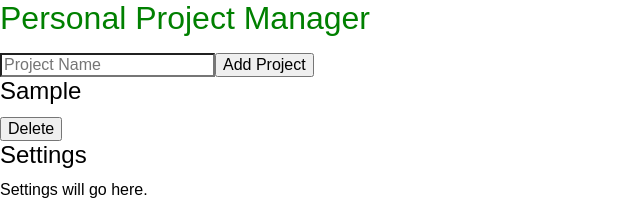
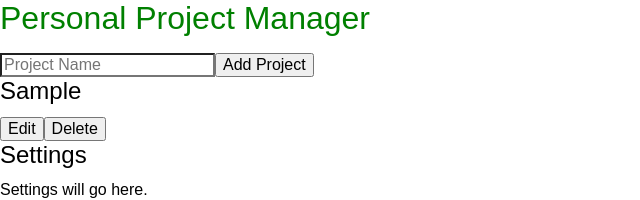
Before and after one commit to Zhibek-KRMKL/react-portfolio, a React (Vite) app: page / in a window 1280 px wide. Both pictures are taken after typing "Sample" into the empty fields and a click on the button "Add Project". Shown: the top 200 px of the page, without its empty margins (0-640 px from the left). Built offline with nearby package versions, Linux system fonts and the light colour scheme.

Commit message:
feat: adding the ability to edit a project

```diff
--- a/src/App.jsx
+++ b/src/App.jsx
@@ -30,6 +30,15 @@ const App = () => {
         setProjectList((prevProjectList) => [...prevProjectList, newProject]);
     };
 
+    const updateProject = (projectId, updatedName) => {
+        setProjectList((prevProjectList) =>
+            prevProjectList.map((project) =>
+                project.id === projectId ? { ...project, name: updatedName } : project
+            )
+        );
+    };
+
+
     const deleteProject = (projectId) => {
         setProjectList((prevProjectList) =>
             prevProjectList.filter((project) => project.id !== projectId)
@@ -40,7 +49,10 @@ const App = () => {
         <div>
             <h1>Personal Project Manager</h1>
             <AddProjectForm onAddProject={addProject} />
-            <ProjectList projectList={projectList} onDelete={deleteProject} />
+            <ProjectList
+            projectList={projectList}
+            onUpdate={updateProject}
+            onDelete={deleteProject} />
             <Settings />
         </div>
     );
--- a/src/Components/ProjectCard.jsx
+++ b/src/Components/ProjectCard.jsx
@@ -1,20 +1,53 @@
+import { useState } from 'react';
 import PropTypes from 'prop-types';
 
-const ProjectCard = ({ project, onDelete }) => {
+const ProjectCard = ({ project, onUpdate, onDelete }) => {
+    const [isEditing, setIsEditing] = useState(false);
+    const [newName, setNewName] = useState(project.name);
+
+    const handleEdit = () => {
+        setIsEditing(true);
+    };
+
+    const handleSave = () => {
+        onUpdate(project.id, newName);  // Обновляем проект
+        setIsEditing(false);
+    };
+
+    const handleDelete = () => {
+        onDelete(project.id);  // Удаляем проект
+    };
+
     return (
         <div>
-            <h2>{project.name}</h2>
-            <button onClick={() => onDelete(project.id)}>Delete</button>
+            {isEditing ? (
+                <div>
+                    <input
+                        type="text"
+                        value={newName}
+                        onChange={(e) => setNewName(e.target.value)}
+                    />
+                    <button onClick={handleSave}>Save</button>
+                </div>
+            ) : (
+                <div>
+                    <h2>{project.name}</h2>
+                    <button onClick={handleEdit}>Edit</button>
+                    <button onClick={handleDelete}>Delete</button> {/* Добавляем кнопку удаления */}
+                </div>
+            )}
         </div>
     );
 };
 
+// Валидация пропсов
 ProjectCard.propTypes = {
     project: PropTypes.shape({
         name: PropTypes.string.isRequired,
         id: PropTypes.number.isRequired,
     }).isRequired,
-    onDelete: PropTypes.func.isRequired, // Добавляем валидацию пропсов для onDelete
+    onUpdate: PropTypes.func.isRequired,  // Функция обновления проекта
+    onDelete: PropTypes.func.isRequired,  // Функция удаления проекта
 };
 
 export default ProjectCard;
--- a/src/Components/ProjectList.jsx
+++ b/src/Components/ProjectList.jsx
@@ -1,20 +1,22 @@
 import PropTypes from 'prop-types';
 import ProjectCard from './ProjectCard';
 
-const ProjectList = ({ projectList, onDelete }) => {
+const ProjectList = ({ projectList, onUpdate, onDelete }) => {
     return (
         <div>
             {projectList.map((project) => (
                 <ProjectCard
                     key={project.id}
                     project={project}
-                    onDelete={onDelete} // Передаем функцию удаления
+                    onUpdate={onUpdate}  // Передаем функцию обновления
+                    onDelete={onDelete}  // Передаем функцию удаления
                 />
             ))}
         </div>
     );
 };
 
+// Валидация пропсов
 ProjectList.propTypes = {
     projectList: PropTypes.arrayOf(
         PropTypes.shape({
@@ -22,7 +24,8 @@ ProjectList.propTypes = {
             id: PropTypes.number.isRequired,
         })
     ).isRequired,
-    onDelete: PropTypes.func.isRequired, // Валидация onDelete
+    onUpdate: PropTypes.func.isRequired,  // Функция обновления
+    onDelete: PropTypes.func.isRequired,  // Функция удаления
 };
 
 export default ProjectList;
```
